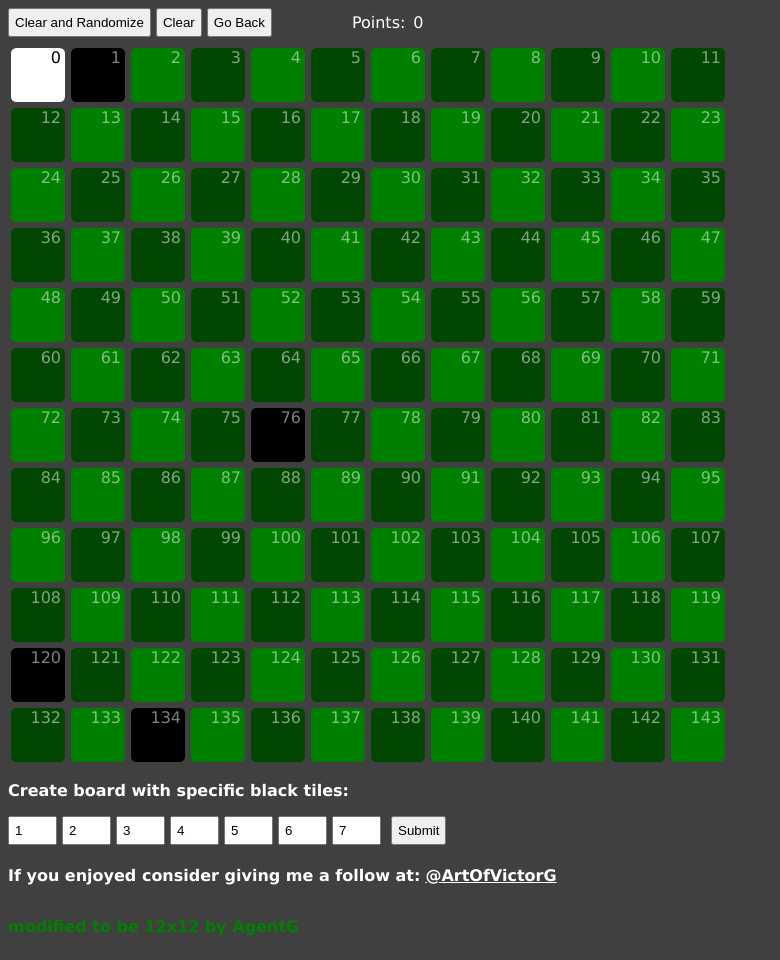
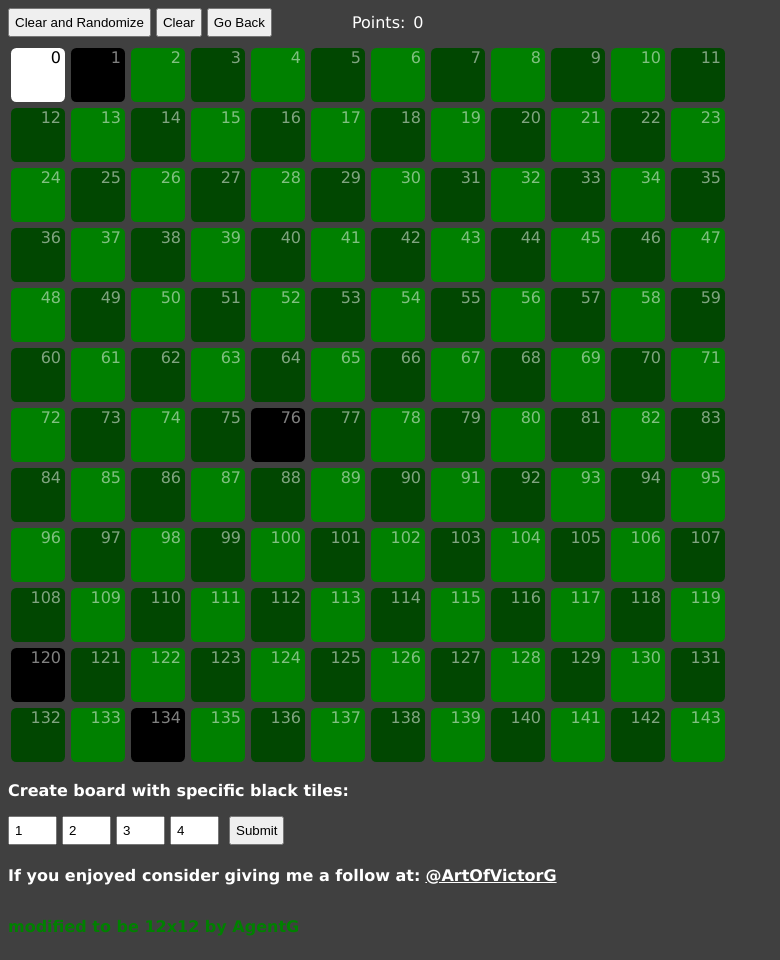
Before and after one commit to 0xAgentG/gridswap-12, a plain HTML site: page index.html in a window 1280 px wide. Shown: the whole page, without its empty margins (0-780 px from the left). Drawn offline with Linux system fonts and the light colour scheme.

Commit message:
Update index.html

```diff
--- a/index.html
+++ b/index.html
@@ -1,7 +1,7 @@
 <!DOCTYPE html>
 <!-- saved from url=(0050)https://victorluizgomes.github.io/gridswap-tester/ -->
 <html><head><meta http-equiv="Content-Type" content="text/html; charset=UTF-8">
-  <title>A Meaningful Page Title</title>
+  <title>A More Meaningful Page Title</title>
   <link rel="stylesheet" href="./styles.css">
 </head>
 <body>
@@ -203,9 +203,6 @@
         <input class="num-input" maxlength="3" value="2" type="number" step="1" id="point2" name="point2">
         <input class="num-input" maxlength="3" value="3" type="number" step="1" id="point3" name="point3">
         <input class="num-input" maxlength="3" value="4" type="number" step="1" id="point4" name="point4">
-        <input class="num-input" maxlength="3" value="5" type="number" step="1" id="point5" name="point5">
-        <input class="num-input" maxlength="3" value="6" type="number" step="1" id="point6" name="point6">
-        <input class="num-input" maxlength="3" value="7" type="number" step="1" id="point7" name="point7">
 
         <button class="margin-left" onclick="createBoardFromInput()">Submit</button>
     </div>
```
